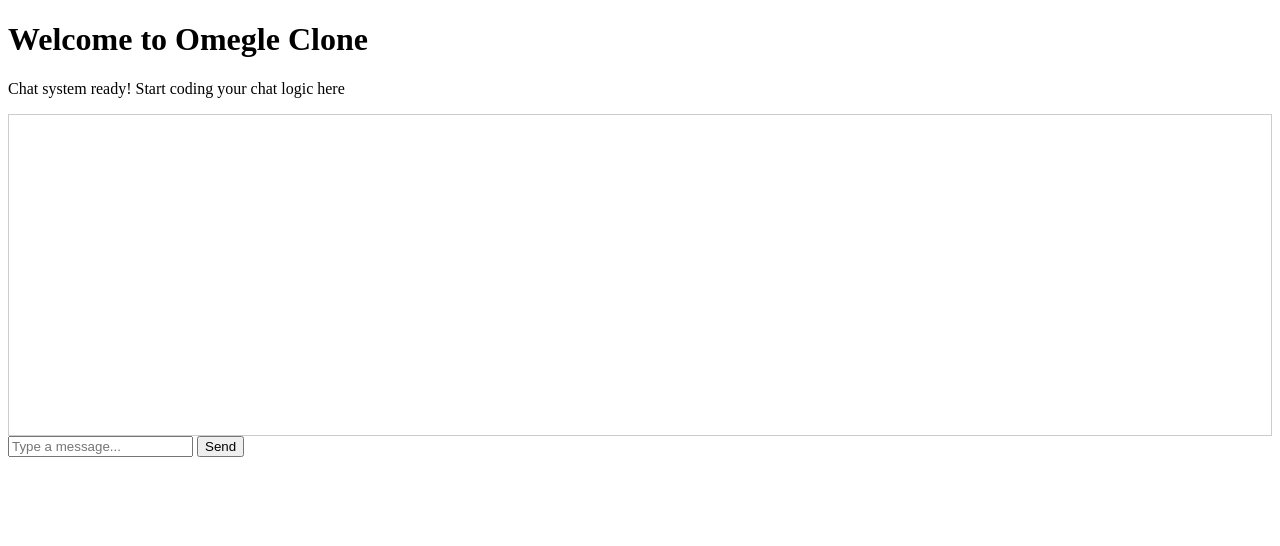
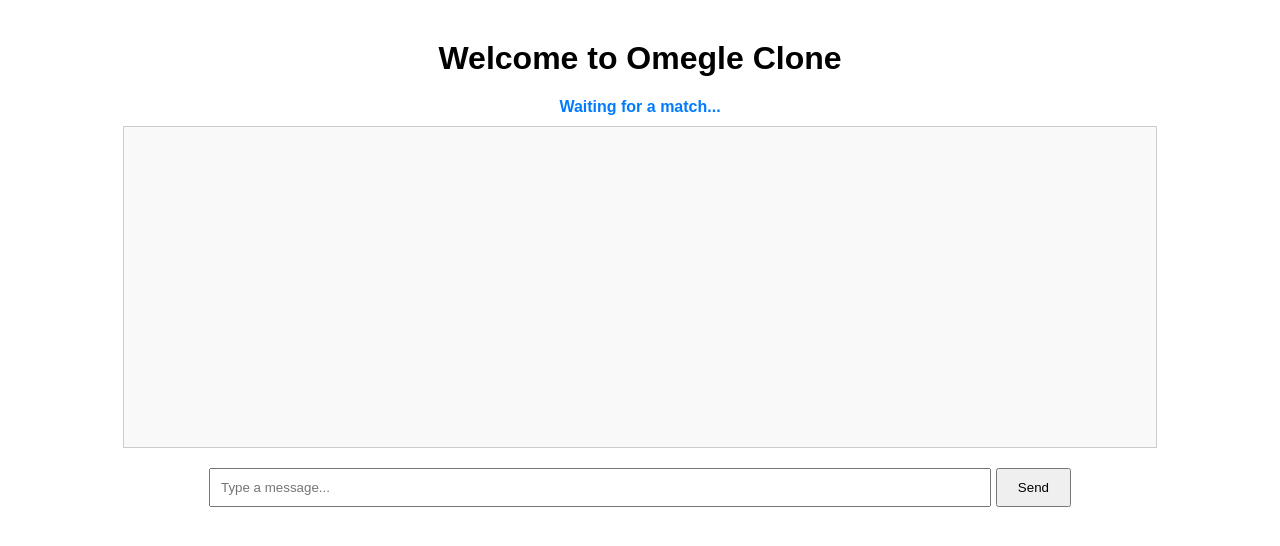
Before and after one commit to hammadkhan1233/CHITZO, a Flask app: page / in a window 1280 px wide. Shown: the top 546 px of the page. Run offline with Flask 3, Linux system fonts and the light colour scheme; some libraries are stand-ins or nearby versions.

Commit message:
Update index.html

```diff
--- a/templates/index.html
+++ b/templates/index.html
@@ -4,42 +4,43 @@
     <meta charset="UTF-8">
     <meta name="viewport" content="width=device-width, initial-scale=1.0">
     <title>Omegle Clone</title>
+    <style>
+        body {
+            font-family: Arial, sans-serif;
+            text-align: center;
+            margin-top: 40px;
+        }
+        #chat-box {
+            border: 1px solid #ccc;
+            height: 300px;
+            width: 80%;
+            margin: 0 auto 20px;
+            overflow-y: scroll;
+            padding: 10px;
+            background-color: #f9f9f9;
+        }
+        #message-input {
+            width: 60%;
+            padding: 10px;
+        }
+        #send-button {
+            padding: 10px 20px;
+        }
+        #status {
+            margin-bottom: 10px;
+            font-weight: bold;
+            color: #007bff;
+        }
+    </style>
 </head>
 <body>
     <h1>Welcome to Omegle Clone</h1>
-    <p>Chat system ready! Start coding your chat logic here</p>
+    <div id="status">Waiting for a match...</div>
+    <div id="chat-box"></div>
+    <input type="text" id="message-input" placeholder="Type a message...">
+    <button id="send-button">Send</button>
 
-    <div id="chat-box" style="border: 1px solid #ccc; height: 300px; overflow-y: scroll; padding: 10px;"></div>
-    <input type="text" id="message-input" placeholder="Type a message...">
-    <button onclick="sendMessage()">Send</button>
-
-    <script src="https://cdnjs.cloudflare.com/ajax/libs/socket.io/4.0.1/socket.io.js"></script>
-
-    <script>
-        // Connect to the server
-        const socket = io();
-        const chatBox = document.getElementById('chat-box');
-        const messageInput = document.getElementById('message-input');
-
-        // Listen for 'match_found' event from the server
-        socket.on('match_found', function(data) {
-            chatBox.innerHTML += `<p><strong>${data.message}</strong></p>`;
-        });
-
-        // Listen for 'new_message' event from the server
-        socket.on('new_message', function(data) {
-            chatBox.innerHTML += `<p>Stranger: ${data.message}</p>`;
-        });
-
-        // Function to send a message
-        function sendMessage() {
-            const message = messageInput.value;
-            if (message.trim() !== '') {
-                // Emit the 'message' event to the server
-                socket.emit('message', { message: message });
-                messageInput.value = ''; // Clear the input field
-            }
-        }
-    </script>
+    <script src="https://cdn.socket.io/4.5.4/socket.io.min.js"></script>
+    <script src="/static/chat.js"></script>
 </body>
 </html>
```
